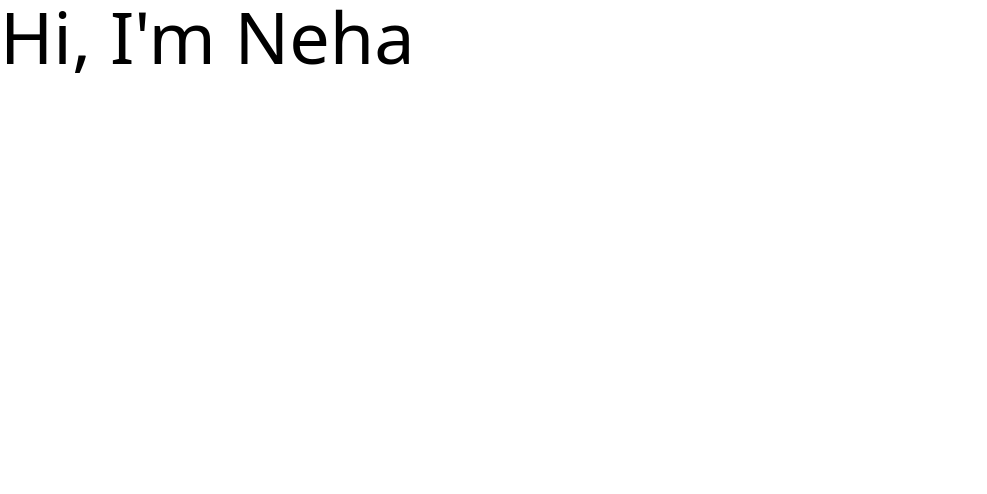
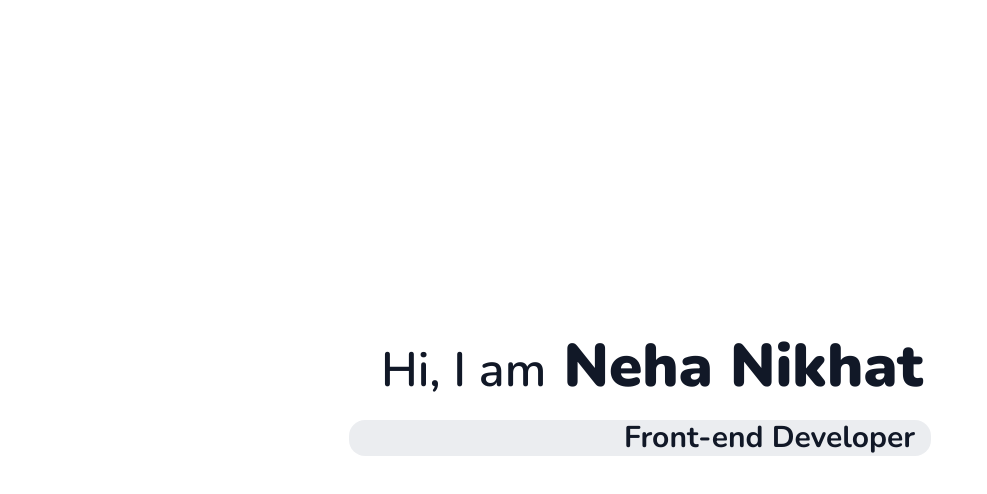
Before and after one commit to nehaniks/personal-portfolio, a React (Create React App) app: page / in a window 1280 px wide. Shown: the top 494 px of the page, without its empty margins (0-987 px from the left). Built offline with nearby package versions, Linux system fonts and the light colour scheme.

Commit message:
About component and custom font

```diff
--- a/src/App.js
+++ b/src/App.js
@@ -1,9 +1,11 @@
 import React from "react";
+
+import About from "./components/about";
 
 function App() {
   return (
-    <div className="App">
-      <h1 className="text-7xl">Hi, I'm Neha</h1>
+    <div className="App font-body bg-white text-gray-900">
+      <About />
     </div>
   );
 }
--- /dev/null
+++ b/src/components/about/index.js
@@ -0,0 +1,15 @@
+export default function About() {
+  return (
+    <div className="flex items-center justify-center h-screen">
+      <div className="flex flex-col mx-4 p-2">
+        <h1 className="font-semibold text-5xl pl-8 pr-2 my-2">
+          Hi, I am
+          <strong className="font-black text-6xl"> Neha Nikhat</strong>
+        </h1>
+        <h3 className="my-4 px-4 rounded-2xl bg-gray-200 bg-opacity-75 font-bold text-3xl text-right">
+          Front-end Developer
+        </h3>
+      </div>
+    </div>
+  );
+}
--- a/src/index.css
+++ b/src/index.css
@@ -1,3 +1,5 @@
+@import url('https://fonts.googleapis.com/css2?family=Nunito:wght@200;300;400;600;700;800;900&display=swap');
+
 @tailwind base;
 @tailwind components;
 @tailwind utilities;
--- a/tailwind.config.js
+++ b/tailwind.config.js
@@ -2,7 +2,11 @@ module.exports = {
   purge: ["./src/**/*.{js,jsx,ts,tsx}", "./public/index.html"],
   darkMode: false, // or 'media' or 'class'
   theme: {
-    extend: {},
+    extend: {
+      fontFamily: {
+        body: ["Nunito"],
+      },
+    },
   },
   variants: {
     extend: {},
```
